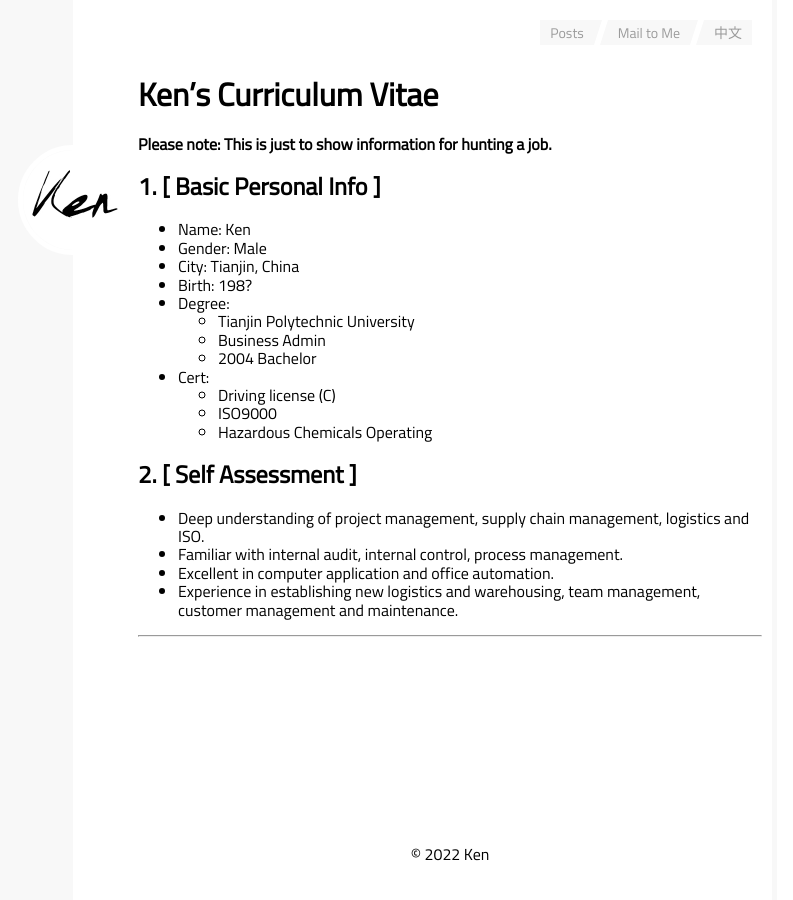
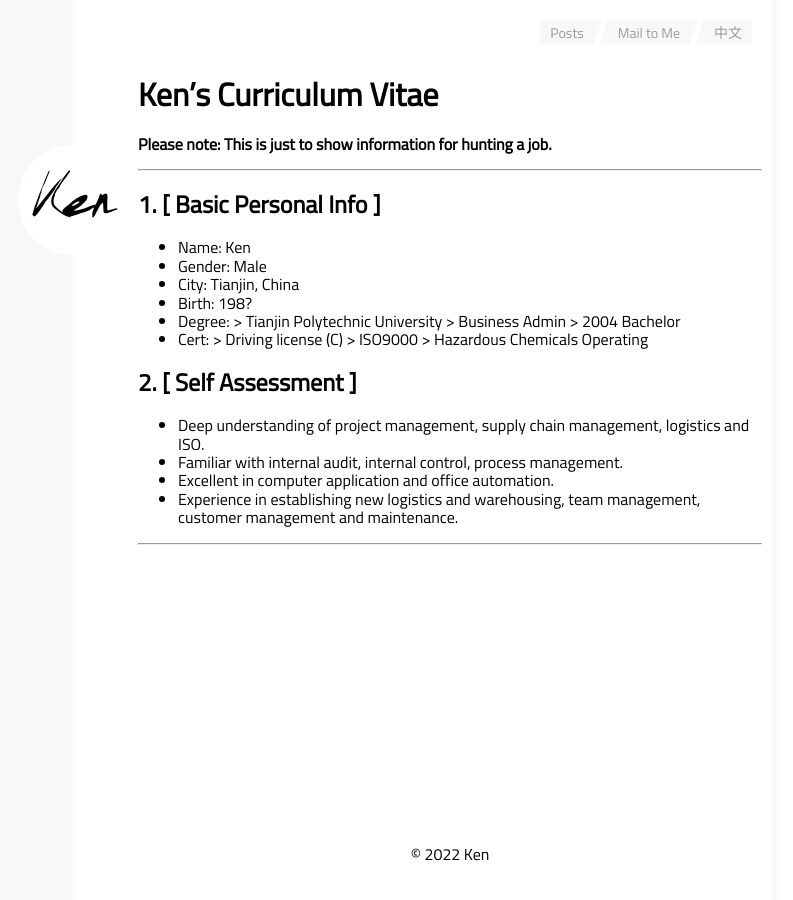
Before and after one commit to kenwebpage/kenwebpage.github.io, a Jekyll site: the page built from index.md, in a window 1280 px wide. Shown: the whole page, without its empty margins (375-1168 px from the left). Built offline with Jekyll 4.4.1, drawn with Linux system fonts in a browser that asks for light colours; our own code applies the rules of GitHub Pages for plain Markdown files.

Commit message:
m3_20220814123542

```diff
--- a/index.md
+++ b/index.md
@@ -6,6 +6,8 @@ layout: page
 
 **Please note: This is just to show information for hunting a job.**
 
+---
+
 ## 1. [ Basic Personal Info ]
 
 - Name: Ken
@@ -13,13 +15,13 @@ layout: page
 - City: Tianjin, China
 - Birth: 198?
 - Degree:
-  - Tianjin Polytechnic University
-  - Business Admin
-  - 2004 Bachelor
+  \> Tianjin Polytechnic University
+  \> Business Admin
+  \> 2004 Bachelor
 - Cert:
-  - Driving license (C)
-  - ISO9000
-  - Hazardous Chemicals Operating
+  \> Driving license (C)
+  \> ISO9000
+  \> Hazardous Chemicals Operating
 
 ## 2. [ Self Assessment ]
 
--- a/index_cn.html
+++ b/index_cn.html
@@ -3,5 +3,6 @@ layout: page
 ---
 
 <section class="homepage">
-  <p>简体中文.</p>
+  <p><h1>Ken 履历</h1></p>
+  <p><strong>请知悉，该信息展示仅为应聘相关工作使用。</strong></p>
 </section>
```
